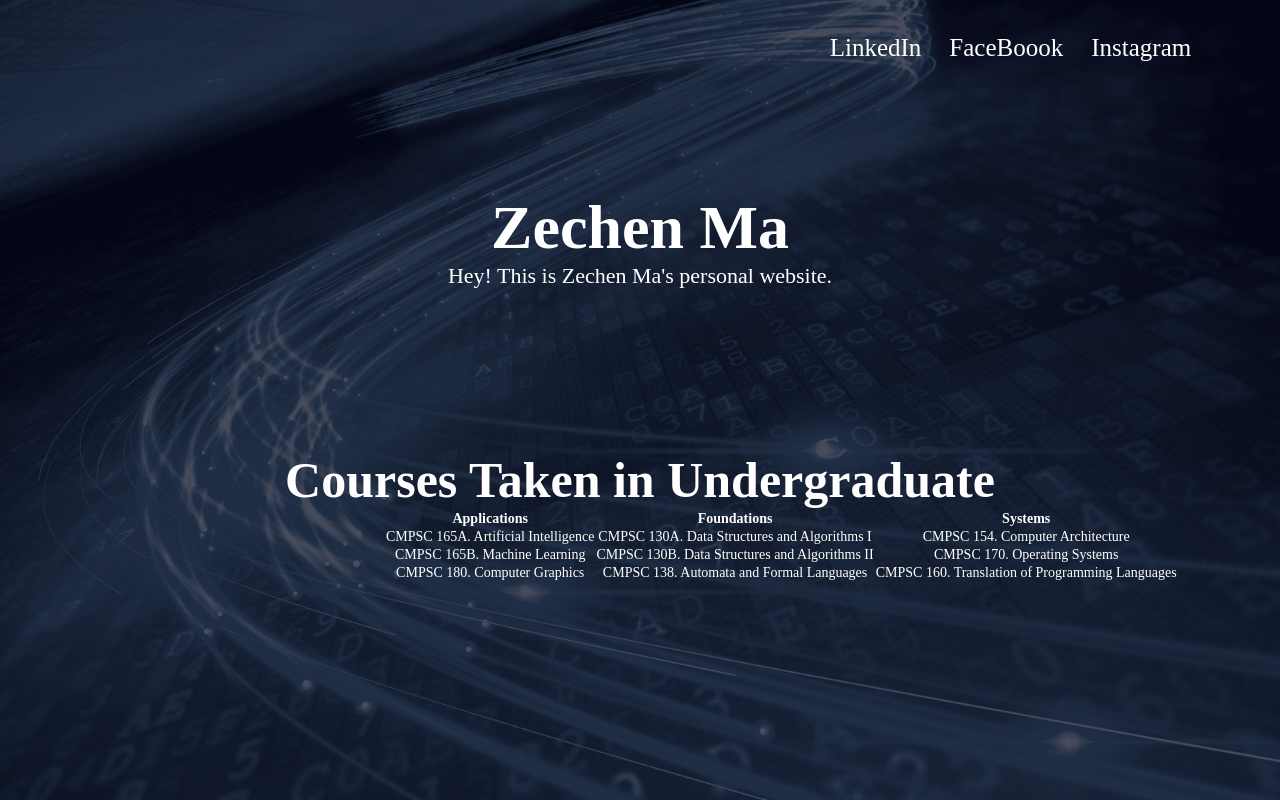
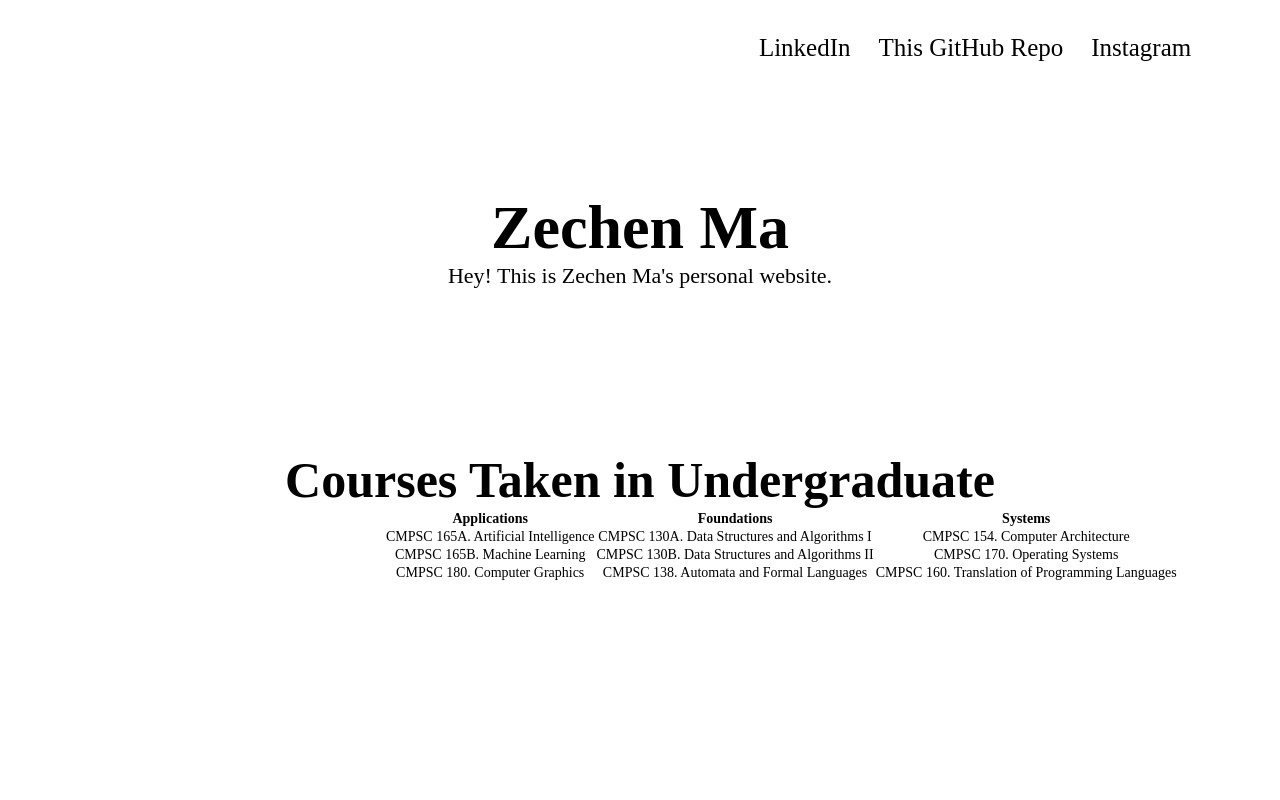
Before and after one commit to ZechenM/ZechenM.github.io, a plain HTML site: page index.html in a window 1280 px wide. Drawn offline with Linux system fonts and the light colour scheme.

Commit message:
get rid of the background image

```diff
--- a/index.html
+++ b/index.html
@@ -14,7 +14,7 @@
             <div class="nav-links">
                 <ul>
                     <li><a href="https://www.linkedin.com/in/zechen-ma-48aba3178/">LinkedIn </a></li>
-                    <li><a href="https://www.facebook.com/zechen.ma.3"> FaceBoook</a></li>
+                    <li><a href="https://github.com/ZechenM/ZechenM.github.io"> This GitHub Repo</a></li>
                     <li><a href="https://www.instagram.com/zm.getusername/"> Instagram</a></li>
                 </ul>
             </div>
--- a/style.css
+++ b/style.css
@@ -1,75 +1,86 @@
-*{
+* {
     margin: 0;
     padding: 0;
 }
-.header{
+
+.header {
     min-height: 100vh;
     width: 100%;
-    background-image: linear-gradient(rgba(4,9,30,0.7), rgba(4,9,30,0.7)), url(images/Wavelength.jpg);
+    /* background-image: linear-gradient(rgba(4, 9, 30, 0.7), rgba(4, 9, 30, 0.7)), url(images/Wavelength.jpg); */
     background-position: center;
     background-size: cover;
     position: relative;
 }
-nav{
+
+nav {
     display: flex;
     padding: 2% 6%;
     justify-content: space-between;
     align-items: center;
 }
+
 /* nav img{
     width: 200px;
     background: rgba(0, 0, 0, 0);
     background-color: #fff;
 } */
-.nav-links{
+.nav-links {
     flex: 1;
     text-align: right;
 }
-.nav-links ul li{
+
+.nav-links ul li {
     list-style: none;
     display: inline-block;
     padding: 8px 12px;
     position: relative;
 }
-.nav-links ul li a{
-    color: #fff;
+
+.nav-links ul li a {
+    color: #000;
     text-decoration: none;
     font-size: 25px;
 }
-.text-box{
+
+.text-box {
     width: 90%;
-    color :#fff;
+    color: #000;
     position: absolute;
     top: 30%;
     left: 50%;
     transform: translate(-50%, -50%);
     text-align: center;
 }
-.text-box h1{
+
+.text-box h1 {
     font-size: 62px;
 }
-.text-box p{
+
+.text-box p {
     margin: auto;
     font-size: 22px;
-    color: #fff;
+    color: #000;
 }
+
 .table-box {
     width: 100%;
-    color: #fff;
+    color: #000;
     position: absolute;
     top: 60%;
     left: 50%;
     transform: translate(-50%, -50%);
     text-align: center;
 }
+
 .table-box h2 {
     font-size: 50px;
 }
+
 .table-box table {
     margin: auto;
     font-size: 14px;
-    color: #fff;
+    color: #000;
     position: absolute;
-    left:30%;
+    left: 30%;
     text-align: center;
 }
```
